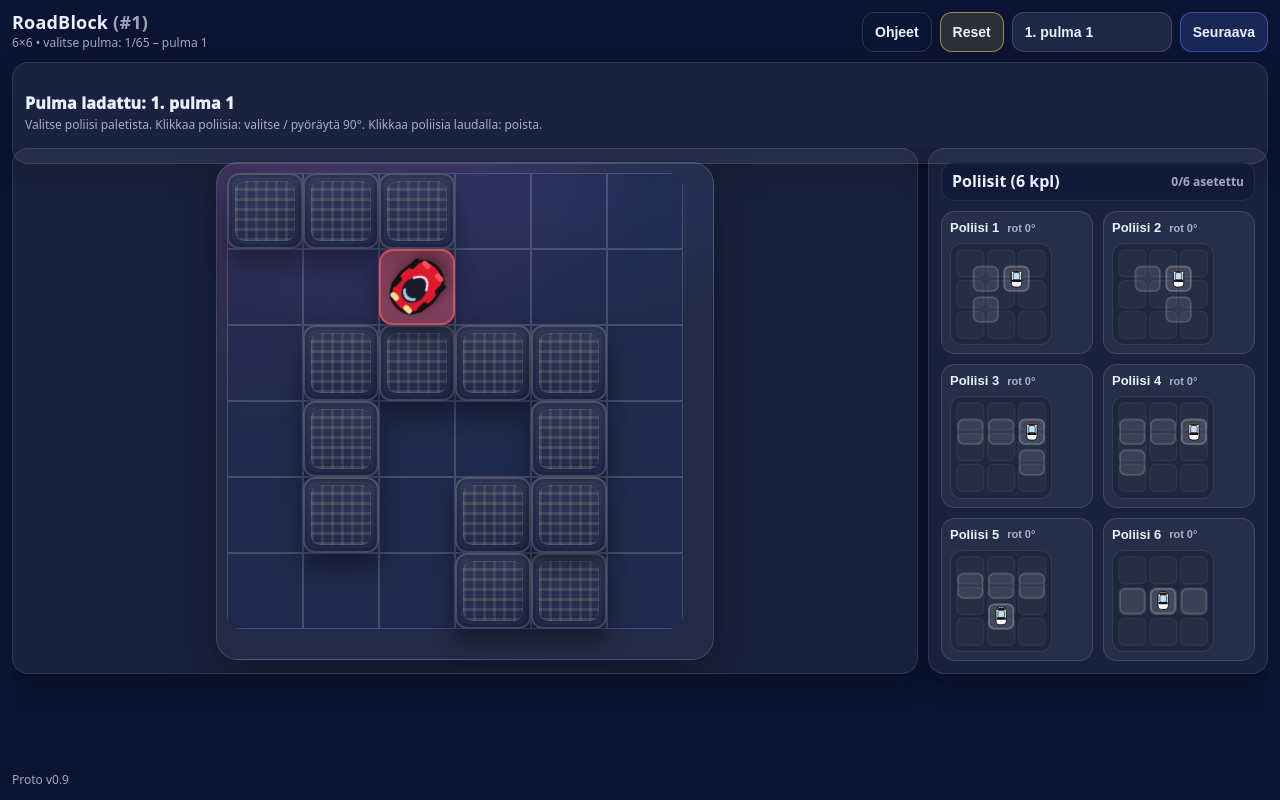
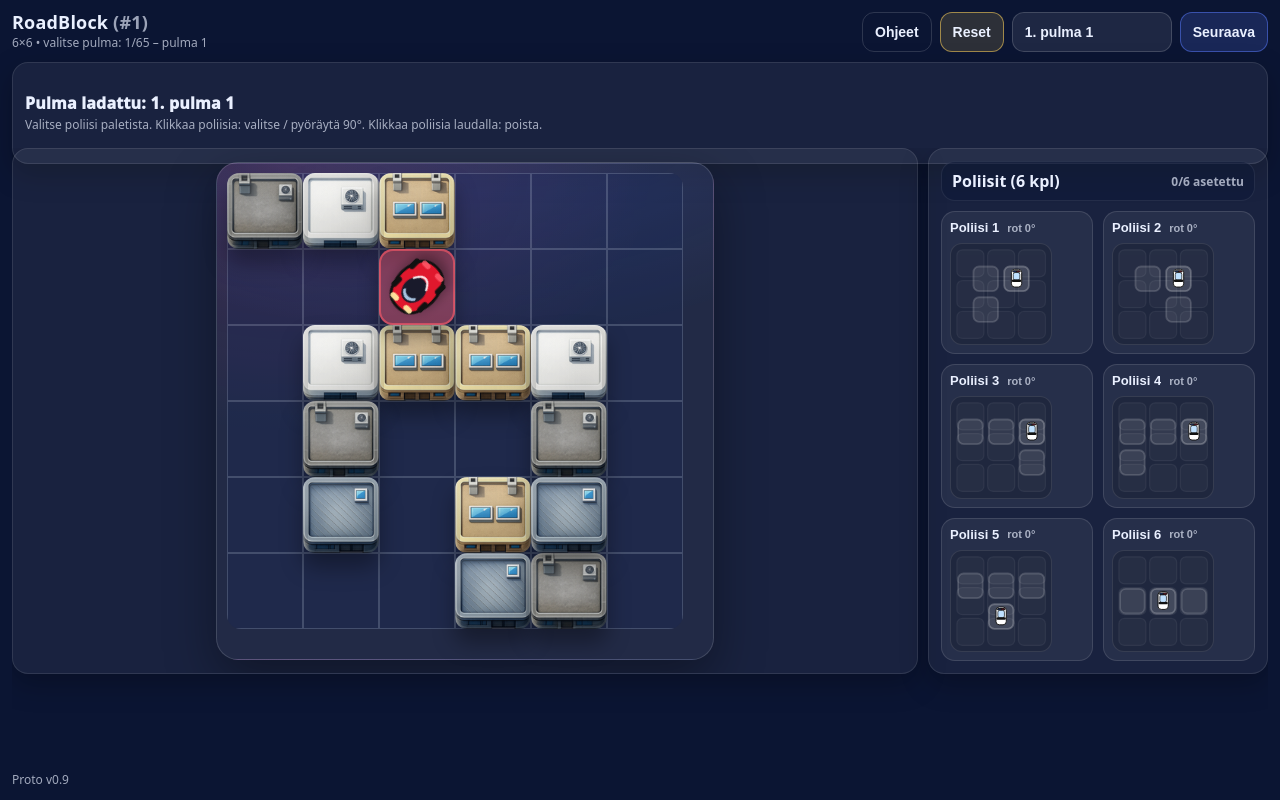
Before and after one commit to ymouse91/roadblock, a plain HTML site: page index.html in a window 1280 px wide. Drawn offline with Linux system fonts and the light colour scheme.

Commit message:
uudet rakennukset

```diff
--- a/index.html
+++ b/index.html
@@ -283,29 +283,34 @@
       border-radius: 12px;
     }
 
-    /* talokorttelit */
+
+/* talokorttelit (katot 100×100 PNG: roof1..roof4) */
 .bldg{
-      background:
-        linear-gradient(180deg, rgba(255,255,255,.10), rgba(255,255,255,.02)),
-        rgba(26,36,70,.82);
+  /* 1) varsinainen kattokuva  2) kevyt kiilto */
+  background-image:
+    linear-gradient(180deg, rgba(255,255,255,.12), rgba(0,0,0,.08)),
+    var(--roofImg);
+  background-size: cover, cover;
+  background-position: center, center;
+  background-repeat: no-repeat, no-repeat;
+
   box-shadow:
-        inset 0 0 0 2px rgba(255,255,255,.16),
-        inset 0 0 0 5px rgba(0,0,0,.12),
+    inset 0 0 0 2px rgba(255,255,255,.10),
+    inset 0 0 0 5px rgba(0,0,0,.10),
     0 14px 22px rgba(0,0,0,.34);
   position:absolute;
 }
 .bldg::after{
+  /* erittäin kevyt "vinyyli"-kiilto, ei sotke perspektiiviä */
   content:"";
   position:absolute;
-      inset: 10%;
-      border-radius: 9px;
+  inset: 0;
+  border-radius: 12px;
   background:
-        repeating-linear-gradient(0deg, rgba(255,235,160,.13) 0 3px, transparent 3px 10px),
-        repeating-linear-gradient(90deg, rgba(255,235,160,.10) 0 3px, transparent 3px 10px);
-      box-shadow:
-        inset 0 0 0 1px rgba(255,255,255,.10),
-        0 0 0 1px rgba(0,0,0,.10);
-      opacity: .95;
+    radial-gradient(90px 60px at 35% 25%, rgba(255,255,255,.14), transparent 60%),
+    radial-gradient(120px 90px at 70% 75%, rgba(0,0,0,.10), transparent 65%);
+  pointer-events:none;
+  opacity: .9;
 }
 
 .police{
@@ -687,6 +692,21 @@
     { id:"b3", name:"Rakennus 3", shape:["xxx","x--"] },
     { id:"b4", name:"Rakennus 4", shape:["xxx"] },
   ];
+
+
+const ROOFS = ["roof1.png","roof2.png","roof3.png","roof4.png"];
+
+// Deterministinen "arvonta": sama pulma -> samat katot (ei vilku renderöidessä)
+function roofIndexForCell(bid, x, y, seedStr){
+  // FNV-1a 32-bit
+  let h = 2166136261;
+  const s = `${seedStr}|${bid}|${x}|${y}`;
+  for(let i=0;i<s.length;i++){
+    h ^= s.charCodeAt(i);
+    h = Math.imul(h, 16777619);
+  }
+  return (h >>> 0) % ROOFS.length;
+}
 
   const POLICE = [
     { id:"p1", name:"Poliisi 1", shape:["xp","x-"] },
@@ -1390,17 +1410,28 @@ function makePreviewSVG(shape){
     d.style.top  = `calc(var(--cell) * ${y})`;
     if(inner) d.appendChild(inner);
     elLayer.appendChild(d);
+    return d;
   }
 
   function renderAll(){
     if(!curPuzzle){ return; }
     clearLayer();
 
+
 for(const bpl of curPuzzle.buildings){
       const def = BUILDINGS.find(bb => bb.id === bpl.bid);
       const s = rotShape(def.shape, bpl.rot || 0);
+
+      // seed sidotaan pulmaan, jotta katot "arvotaan" per pulma mutta eivät vilku renderöidessä
+      const seedStr = `${curIdx}|${curPuzzle?.name || ""}`;
+
       for(const c of shapeCells(s)){
-        addBlock(bpl.x + c.x, bpl.y + c.y, "bldg");
+        const gx = bpl.x + c.x;
+        const gy = bpl.y + c.y;
+
+        const d = addBlock(gx, gy, "bldg");
+        const ri = roofIndexForCell(def.id, gx, gy, seedStr);
+        d.style.setProperty("--roofImg", `url(${ROOFS[ri]})`);
       }
     }
 
```
Also changed, not shown: roof1.png (added), roof2.png (added), roof3.png (added), roof4.png (added). Lines whose indentation alone changed are shown as unchanged.
